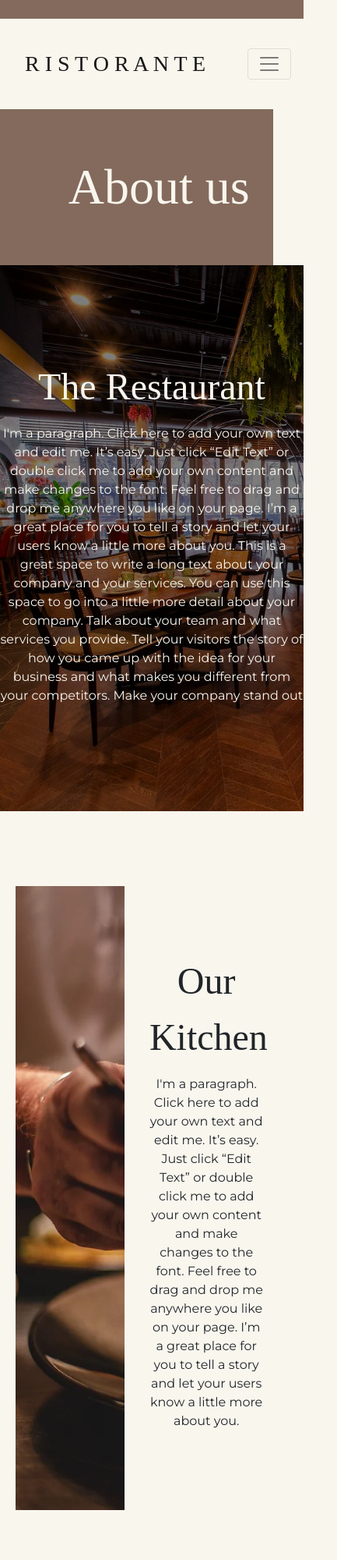
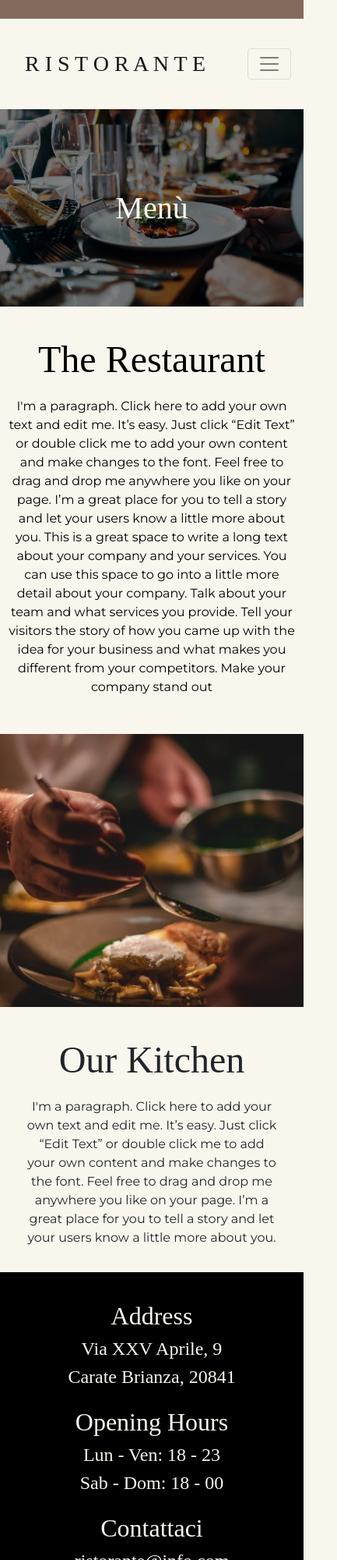
Before and after one commit to r-aziani/html-templates, a plain HTML site: page restaurant/generic_restaurant/about.html in a window 390 px wide. Shown: the top 2000 px of the page at 78% size, 433 px wide, since content can reach past the window. Drawn offline with nearby package versions, Linux system fonts and the light colour scheme; a web font is replaced by a local one.

Commit message:
mobile interface done

```diff
--- a/restaurant/generic_restaurant/about.html
+++ b/restaurant/generic_restaurant/about.html
@@ -202,7 +202,87 @@
             margin-top: 12px;
         }
 
+        .title-mobile {
+            display: none;
+        }
+
         /****************/
+
+        @media (max-width: 992px) {
+
+            .title-container {
+                display: none;
+            }
+
+            .title-mobile {
+                display: flex;
+                flex-direction: column;
+                justify-content: center;
+                color: #F9F6EE;
+                font-family: 'Forum', serif;
+                font-size: 40px;
+                font-weight: 500;
+                text-align: center;
+                background:
+                linear-gradient(to bottom, rgba(0, 0, 0, 0.5), rgba(0, 0, 0, 0.5)),
+                url(images/restaurant.jpeg);
+                background-size: cover;
+                width: 100%;
+                height: 30%;
+            }
+
+            .about-background {
+                background-image: none;
+            }
+
+            .content {
+                color: black;
+                width: 95%;
+                margin-left: auto;
+                margin-right: auto;
+                margin-bottom: 16px;
+                margin-top: 32px;
+            }
+
+            .kitchen {
+                flex-direction: column;
+                height: fit-content;
+                margin-top: 16px;
+                width: 100%;
+                margin-bottom: 16px;
+            }
+
+            .text-side {
+                margin-top: 32px;
+                width: 100%;
+            }
+
+            .img-side {
+                height: 350px;
+                background-position: center;
+                width: 100%;
+            }
+
+            .footer {
+                height: fit-content;
+            }
+
+            .footer .info-container {
+                display: flex;
+                flex-direction: column;
+                width: 80%;
+                height: unset;
+                text-align: center;
+                margin-top: 32px;
+                margin-bottom: 64px;
+            }
+
+            .item {
+                margin-left: auto;
+                margin-right: auto;
+            }
+
+        }
 
     </style>
 </head>
@@ -234,6 +314,10 @@
         <span>About us</span>
     </div>
 
+    <div class="title-mobile">
+        <span>Menù</span>
+    </div>
+
     <div class="about-background">
         <div class="content">
             <span>The Restaurant</span>
@@ -251,7 +335,6 @@
 
     <div class="kitchen">
         <div class="img-side">
-
         </div>
         <div class="text-side">
             <span>Our Kitchen</span>
```
Also changed, not shown: restaurant/generic_restaurant/menu.html (+68 -0 lines).
